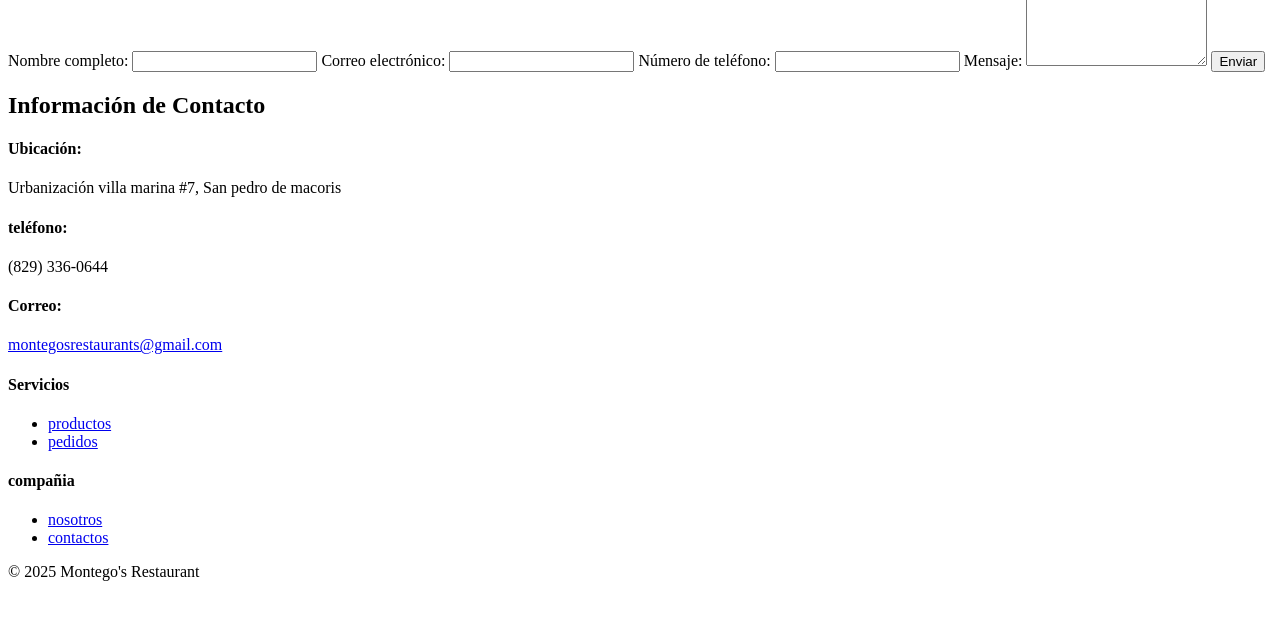
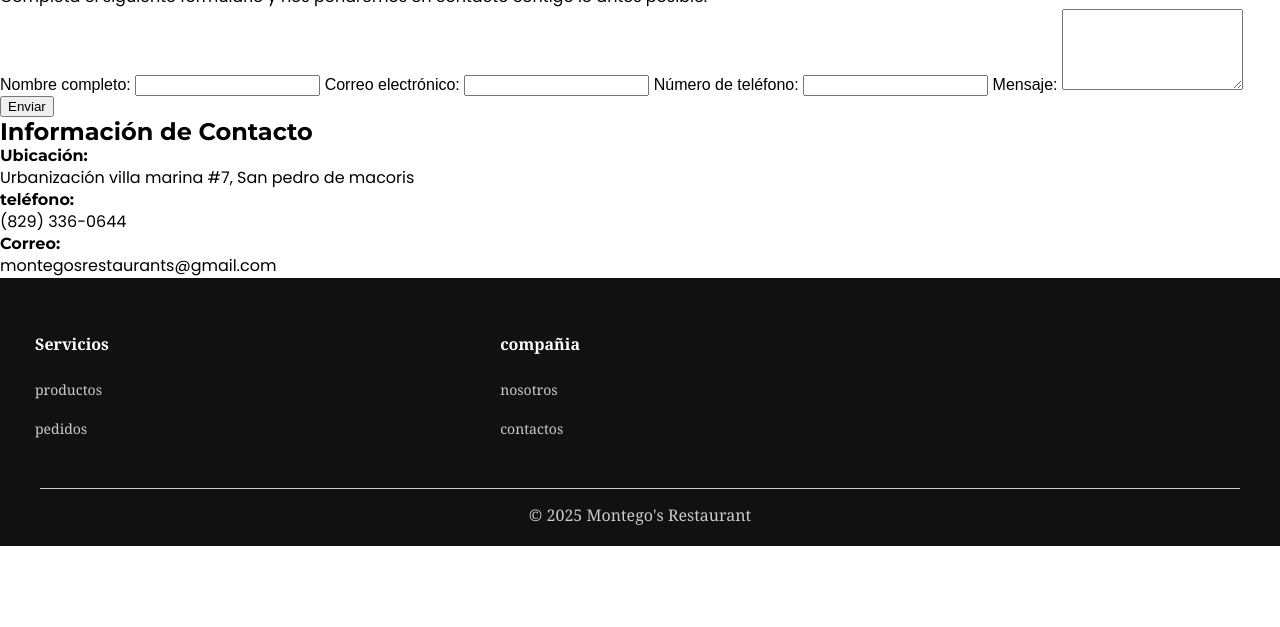
Before and after one commit to Rusbel-creator/repositorio1.3, a plain HTML site: page contactos.html in a window 1280 px wide. Shown: the part 173-800 px from the top of the page. Drawn offline with Linux system fonts and the light colour scheme.

Commit message:
reorganizando-2

```diff
--- a/contactos.html
+++ b/contactos.html
@@ -5,7 +5,7 @@
     <meta name="viewport" content="width=device-width, initial-scale=1.0">
     <title>Contact us</title>
     <link rel="icon" href="/image/montego's_fovicon.png" type="image/png">
-    <link rel="stylesheet" href="/code/montego's.css">
+    <link rel="stylesheet" href="montego's.css">
     <link rel="preconnect" href="https://fonts.googleapis.com">
     <link rel="preconnect" href="https://fonts.gstatic.com" crossorigin>
     <link href="https://fonts.googleapis.com/css2?family=Dancing+Script:wght@400..700&family=Montserrat:ital,wght@0,100..900;1,100..900&family=Poppins&family=Roboto:ital,wght@0,100..900;1,100..900&display=swap" rel="stylesheet">
--- a/index.html
+++ b/index.html
@@ -5,7 +5,7 @@
     <meta name="viewport" content="width=device-width, initial-scale=1.0">
     <title>montego' s home</title>
     <link rel="icon" href="/image/montego's_fovicon.png" type="image/png">
-    <link rel="stylesheet" href="/code/montego's.css">
+    <link rel="stylesheet" href="montego's.css">
     <link rel="preconnect" href="https://fonts.googleapis.com">
     <link rel="preconnect" href="https://fonts.gstatic.com" crossorigin>
     <link href="https://fonts.googleapis.com/css2?family=Dancing+Script:wght@400..700&family=Montserrat:ital,wght@0,100..900;1,100..900&family=Poppins&family=Roboto:ital,wght@0,100..900;1,100..900&display=swap" rel="stylesheet">
```
Also changed, not shown: nosotros.html (+1 -1 lines), pedidos.html (+1 -1 lines), productos.html (+1 -1 lines).
